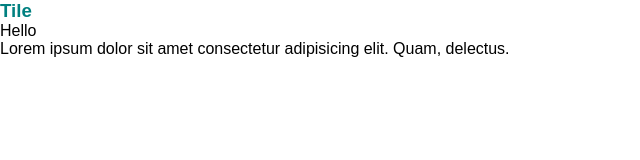
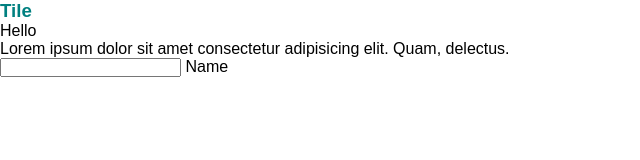
Before and after one commit to annenichz1507/demo-2git, a plain HTML site: page index.html in a window 1280 px wide. Shown: the whole page, without its empty margins (0-640 px from the left). Drawn offline with Linux system fonts and the light colour scheme.

Commit message:
add input

```diff
--- a/index.html
+++ b/index.html
@@ -12,5 +12,6 @@
         <li>Hello</li>
     </ul>
     <p>Lorem ipsum dolor sit amet consectetur adipisicing elit. Quam, delectus.</p>
+    <input type="text"> Name
 </body>
 </html>
```
